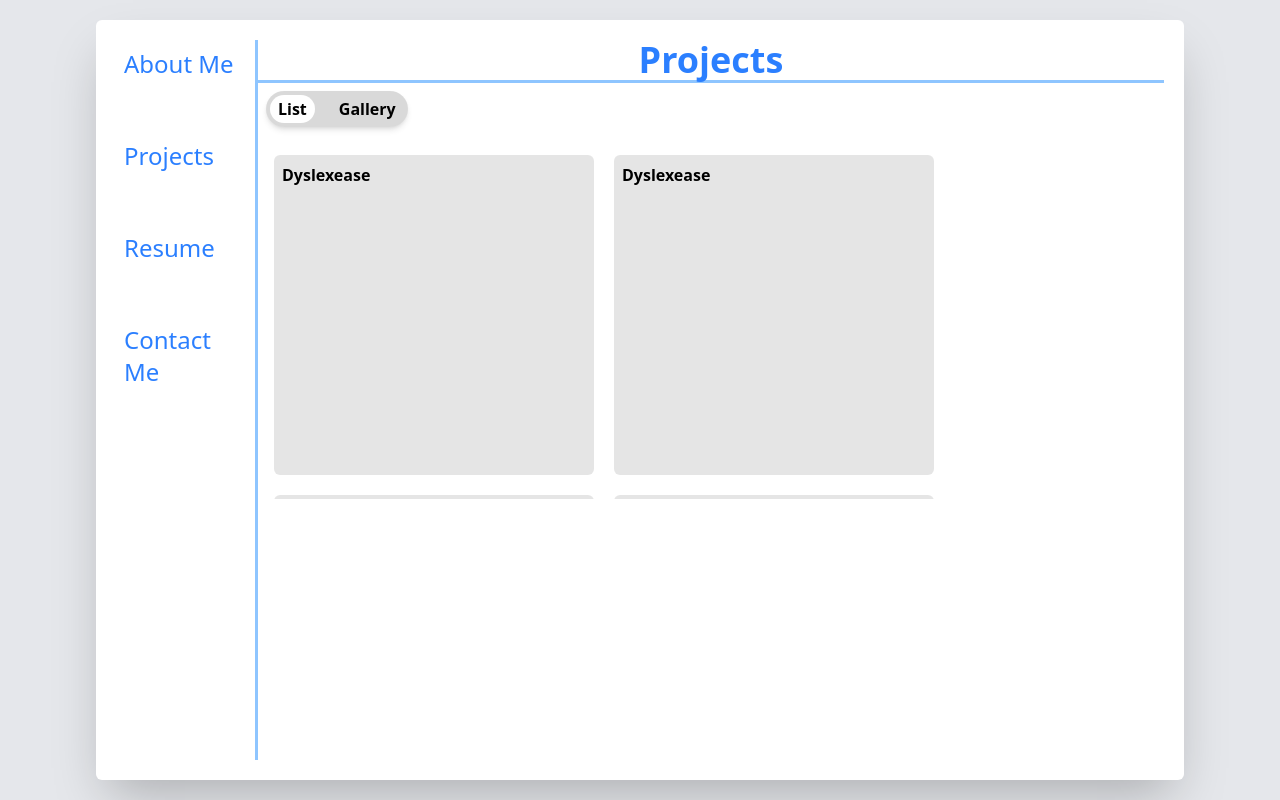
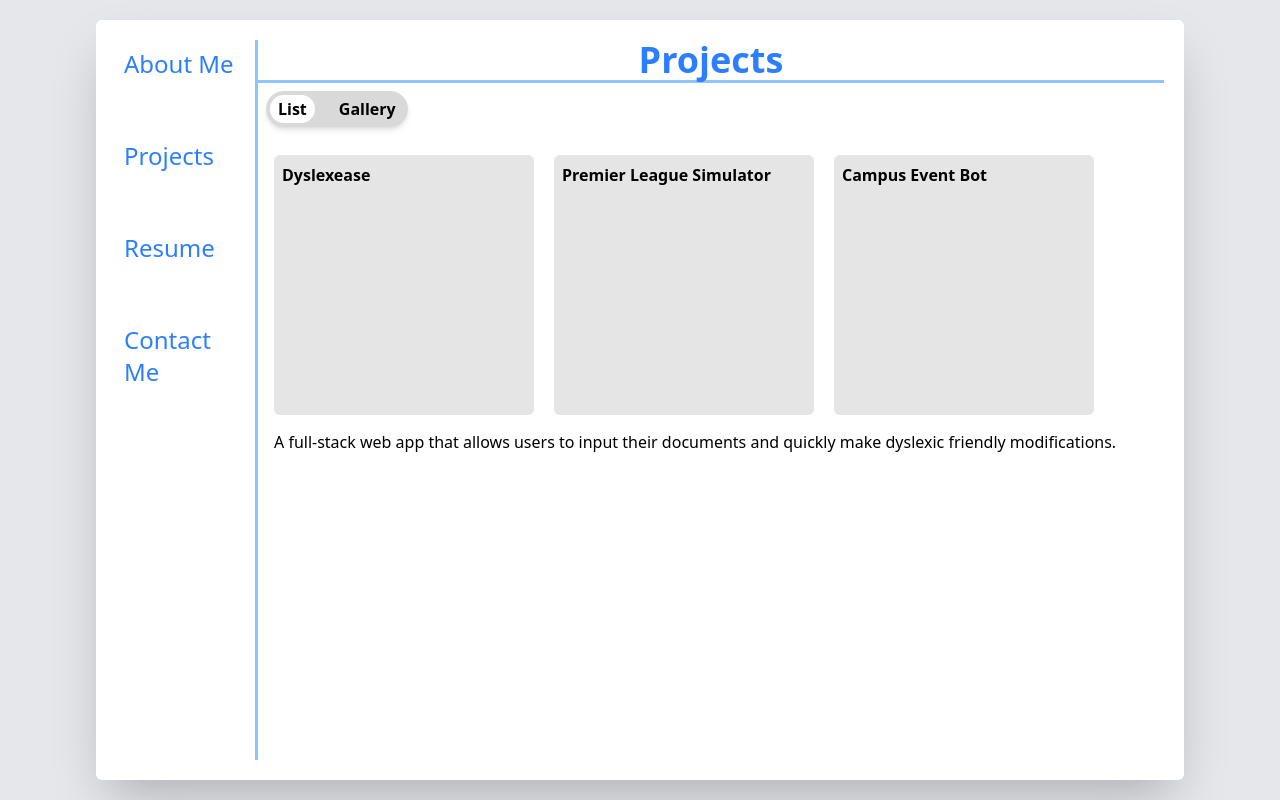
Before and after one commit to TheLuckyman30/portfolio, a React (Vite) app: page / in a window 1280 px wide. Both pictures are taken after a click on the element "Projects". Built offline with nearby package versions, Linux system fonts and the light colour scheme.

Commit message:
Updated project display cards

```diff
--- a/src/App.tsx
+++ b/src/App.tsx
@@ -32,7 +32,9 @@ function App() {
           <div className="w-full text-center text-4xl text-blue-500 font-bold border-b-3 border-b-blue-300">
             {currentPage.name}
           </div>
-          <div className="p-2 h-full w-full">{currentPage.element}</div>
+          <div className="p-2 h-full w-full overflow-y-hidden">
+            {currentPage.element}
+          </div>
         </section>
       </section>
     </main>
--- a/src/pages/projects/Projects.tsx
+++ b/src/pages/projects/Projects.tsx
@@ -12,7 +12,7 @@ const myProjects: MyProject[] = [
       "Typescript",
       "React",
       "NestJs",
-      "Prsima",
+      "Prisma",
       "Postgres",
       "Zustand",
     ],
@@ -21,113 +21,98 @@ const myProjects: MyProject[] = [
     githubLink: "https://github.com/selinAbacaz/CapstoneDyslexease",
   },
   {
-    name: "Dyslexease",
+    name: "Premier League Simulator",
     description:
-      "A full-stack web app that allows users to input their documents and quickly make dyslexic friendly modifications.",
-    techUsed: [
-      "Typescript",
-      "React",
-      "NestJs",
-      "Prsima",
-      "Postgres",
-      "Zustand",
-    ],
-    tags: [],
+      "A web app that simulates an entire Premier League season, generating match results, league tables, and team statistics.",
+    techUsed: ["Typescript", "React", "Vite", "CSS"],
+    tags: ["Simulation", "Sports"],
     siteLink: "",
-    githubLink: "https://github.com/selinAbacaz/CapstoneDyslexease",
+    githubLink: "",
   },
   {
-    name: "Dyslexease",
+    name: "Campus Event Bot",
     description:
-      "A full-stack web app that allows users to input their documents and quickly make dyslexic friendly modifications.",
-    techUsed: [
-      "Typescript",
-      "React",
-      "NestJs",
-      "Prsima",
-      "Postgres",
-      "Zustand",
-    ],
-    tags: [],
+      "A Discord bot that manages campus events, sends reminders, and allows users to export schedules as calendar files.",
+    techUsed: ["Typescript", "Node.js", "Discord.js"],
+    tags: ["Bot", "Automation"],
     siteLink: "",
-    githubLink: "https://github.com/selinAbacaz/CapstoneDyslexease",
+    githubLink: "",
   },
   {
-    name: "Dyslexease",
+    name: "Career Quiz Platform",
     description:
-      "A full-stack web app that allows users to input their documents and quickly make dyslexic friendly modifications.",
-    techUsed: [
-      "Typescript",
-      "React",
-      "NestJs",
-      "Prsima",
-      "Postgres",
-      "Zustand",
-    ],
-    tags: [],
+      "An interactive quiz platform that helps users discover potential career paths based on their interests and skills.",
+    techUsed: ["React", "Typescript", "Firebase"],
+    tags: ["Education", "Quiz"],
     siteLink: "",
-    githubLink: "https://github.com/selinAbacaz/CapstoneDyslexease",
+    githubLink: "",
   },
   {
-    name: "Dyslexease",
+    name: "Stellaris Mod Manager",
     description:
-      "A full-stack web app that allows users to input their documents and quickly make dyslexic friendly modifications.",
-    techUsed: [
-      "Typescript",
-      "React",
-      "NestJs",
-      "Prsima",
-      "Postgres",
-      "Zustand",
-    ],
-    tags: [],
+      "A tool for managing and customizing Stellaris mods, including load order optimization and compatibility checks.",
+    techUsed: ["Typescript", "Electron", "Node.js"],
+    tags: ["Gaming", "Tooling"],
     siteLink: "",
-    githubLink: "https://github.com/selinAbacaz/CapstoneDyslexease",
+    githubLink: "",
   },
   {
-    name: "Dyslexease",
+    name: "Schedule Planner",
     description:
-      "A full-stack web app that allows users to input their documents and quickly make dyslexic friendly modifications.",
-    techUsed: [
-      "Typescript",
-      "React",
-      "NestJs",
-      "Prsima",
-      "Postgres",
-      "Zustand",
-    ],
-    tags: [],
+      "A web-based planner that allows users to organize schedules, visualize timelines, and manage daily tasks efficiently.",
+    techUsed: ["React", "Typescript", "Zustand"],
+    tags: ["Productivity"],
     siteLink: "",
-    githubLink: "https://github.com/selinAbacaz/CapstoneDyslexease",
+    githubLink: "",
   },
 ];
 
 const views = [
-  { name: "List", element: <ListView myProjects={myProjects} /> },
-  { name: "Gallery", element: <CoverflowView /> },
+  {
+    name: "List",
+    element: (setSelectedProject: (newProj: MyProject) => void) => (
+      <ListView
+        myProjects={myProjects}
+        setSelectedProject={setSelectedProject}
+      />
+    ),
+  },
+  {
+    name: "Gallery",
+    element: (setSelectedProject: (newProj: MyProject) => void) => (
+      <CoverflowView />
+    ),
+  },
 ];
 
 export function Projects() {
   const defaultIndex = 0;
+  const [selectedProject, setSelectedProject] = useState<MyProject>(
+    myProjects[0],
+  );
   const [selectedView, setSelectedView] = useState<JSX.Element>(
-    views[defaultIndex].element,
+    views[defaultIndex].element(setSelectedProject),
   );
 
   return (
     <>
+      <div className="flex flex-col h-full">
         <section className="flex flex-col gap-5 h-1/2">
           <MyTabGroup
             defaultIndex={defaultIndex}
-          change={(index) => setSelectedView(views[index].element)}
+            change={(index) =>
+              setSelectedView(views[index].element(setSelectedProject))
+            }
           >
             {views.map((view) => (
               <MyTab key={view.name}>{view.name}</MyTab>
             ))}
           </MyTabGroup>
 
-        <div className="flex-1 max-h-full">{selectedView}</div>
+          <div className="flex-1 overflow-y-auto">{selectedView}</div>
         </section>
-      <section className="h-1/2"></section>
+        <section className="p-2 flex-1">{selectedProject.description}</section>
+      </div>
     </>
   );
 }
--- a/src/pages/projects/components/CoverflowView.tsx
+++ b/src/pages/projects/components/CoverflowView.tsx
@@ -1,3 +1,3 @@
 export function CoverflowView() {
-  return <div>Coverflow</div>;
+  return <div className="h-full">Coverflow</div>;
 }
--- a/src/pages/projects/components/ListView.tsx
+++ b/src/pages/projects/components/ListView.tsx
@@ -1,23 +1,17 @@
 import type { MyProject } from "../../../utils/interfaces";
+import { ProjectCard } from "./ProjectCard";
 
 interface ListViewProps {
   myProjects: MyProject[];
+  setSelectedProject: (newProj: MyProject) => void;
 }
 
-function Card({ project }: { project: MyProject }) {
-  return (
-    <div className="bg-black/10 w-80 h-80 p-2 rounded-md hover:scale-105 duration-75 cursor-pointer">
-      <div className="font-semibold">{project.name}</div>
-    </div>
-  );
-}
-
-export function ListView({ myProjects }: ListViewProps) {
+export function ListView({ myProjects, setSelectedProject }: ListViewProps) {
   return (
     <>
-      <section className="p-2 flex gap-5 flex-wrap h-full overflow-y-scroll">
+      <section className="p-2 flex gap-5 flex-wrap h-full">
         {myProjects.map((proj) => (
-          <Card project={proj} />
+          <ProjectCard project={proj} setSelectedProject={setSelectedProject} />
         ))}
       </section>
     </>
--- /dev/null
+++ b/src/pages/projects/components/ProjectCard.tsx
@@ -0,0 +1,17 @@
+import type { MyProject } from "../../../utils/interfaces";
+
+interface ProjectCardProps {
+  project: MyProject;
+  setSelectedProject: (newProj: MyProject) => void;
+}
+
+export function ProjectCard({ project, setSelectedProject }: ProjectCardProps) {
+  return (
+    <div
+      onClick={() => setSelectedProject(project)}
+      className="bg-black/10 w-65 h-65 p-2 rounded-md hover:scale-105 duration-75 cursor-pointer"
+    >
+      <div className="font-semibold">{project.name}</div>
+    </div>
+  );
+}
--- a/src/utils/interfaces/MyProject.ts
+++ b/src/utils/interfaces/MyProject.ts
@@ -2,7 +2,7 @@ export interface MyProject {
   name: string;
   description: string;
   techUsed: string[];
-  tags: [];
+  tags: string[];
   siteLink: string;
   githubLink: string;
 }
```
Lines whose indentation alone changed are shown as unchanged.
